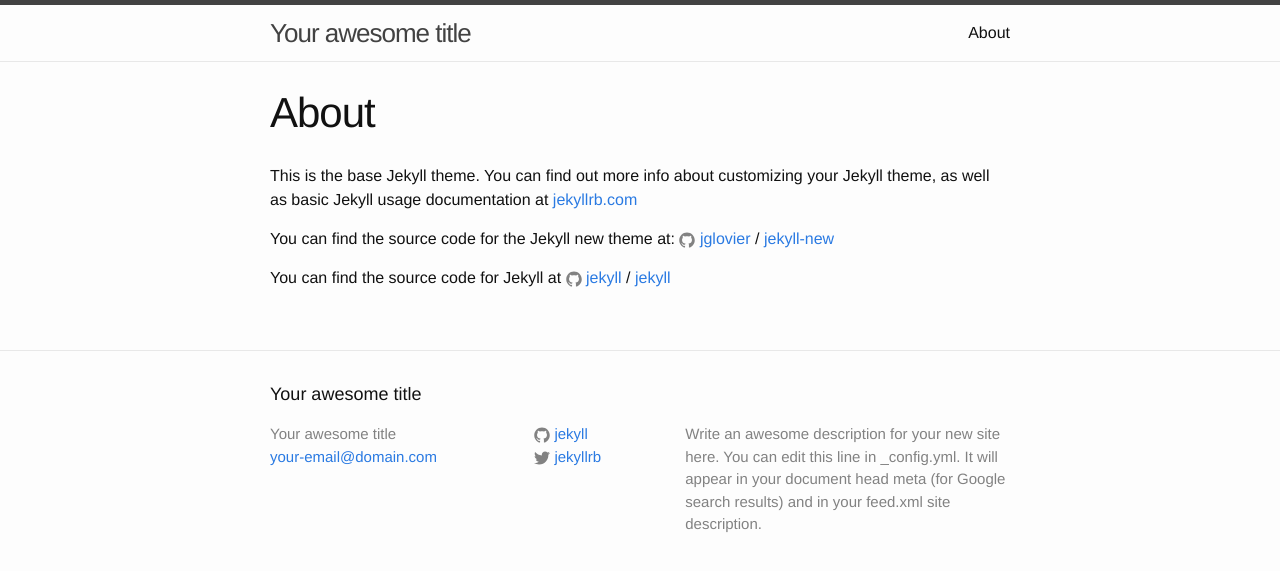
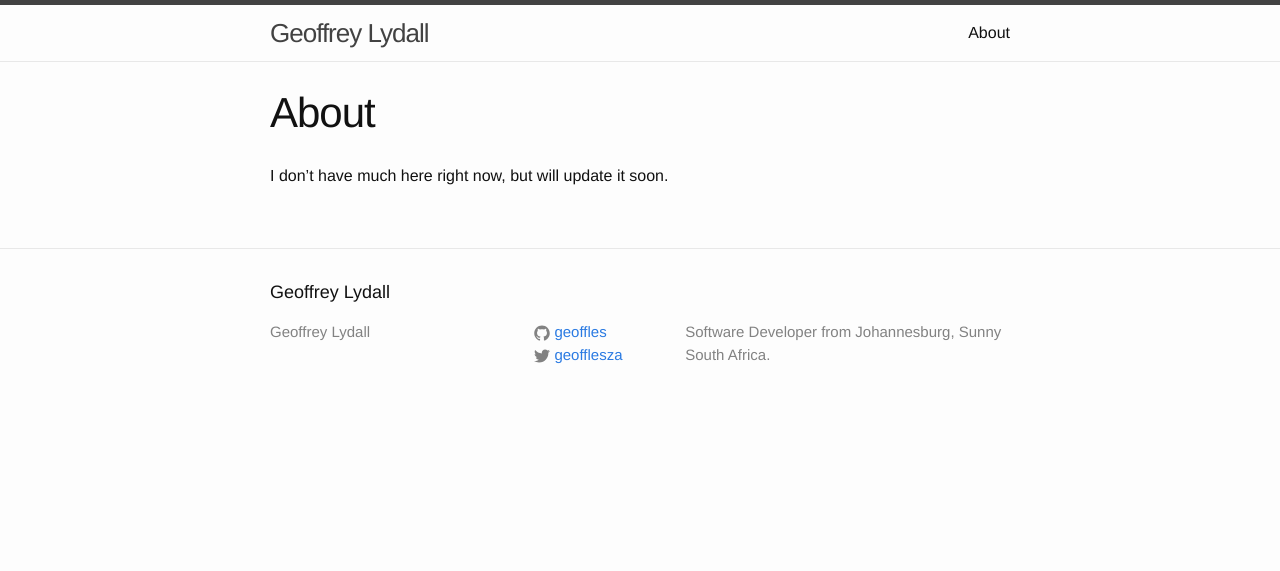
Before and after one commit to geoffles/geoffles.github.io, a Jekyll site: the page built from about.md, in a window 1280 px wide. Shown: the top 571 px of the page. Built offline with Jekyll 4.4.1, drawn with Linux system fonts in a browser that asks for light colours.

```diff
--- a/_config.yml
+++ b/_config.yml
@@ -6,16 +6,13 @@
 # 'jekyll serve'. If you change this file, please restart the server process.
 
 # Site settings
-title: Your awesome title
-email: your-email@domain.com
+title: Geoffrey Lydall
 description: > # this means to ignore newlines until "baseurl:"
-  Write an awesome description for your new site here. You can edit this
-  line in _config.yml. It will appear in your document head meta (for
-  Google search results) and in your feed.xml site description.
+  Software Developer from Johannesburg, Sunny South Africa.
 baseurl: "" # the subpath of your site, e.g. /blog
-url: "http://yourdomain.com" # the base hostname & protocol for your site
-twitter_username: jekyllrb
-github_username:  jekyll
+url: "http://geoffles.github.io" # the base hostname & protocol for your site
+twitter_username: geofflesza
+github_username:  geoffles
 
 # Build settings
 markdown: kramdown
--- a/about.md
+++ b/about.md
@@ -4,12 +4,4 @@ title: About
 permalink: /about/
 ---
 
-This is the base Jekyll theme. You can find out more info about customizing your Jekyll theme, as well as basic Jekyll usage documentation at [jekyllrb.com](http://jekyllrb.com/)
-
-You can find the source code for the Jekyll new theme at:
-{% include icon-github.html username="jglovier" %} /
-[jekyll-new](https://github.com/jglovier/jekyll-new)
-
-You can find the source code for Jekyll at
-{% include icon-github.html username="jekyll" %} /
-[jekyll](https://github.com/jekyll/jekyll)
+I don't have much here right now, but will update it soon.
```
Also changed, not shown: _posts/2015-11-27-welcome-to-geoffles.markdown (added, +13 -0 lines), _posts/2015-11-27-welcome-to-jekyll.markdown (deleted, +0 -25 lines).
